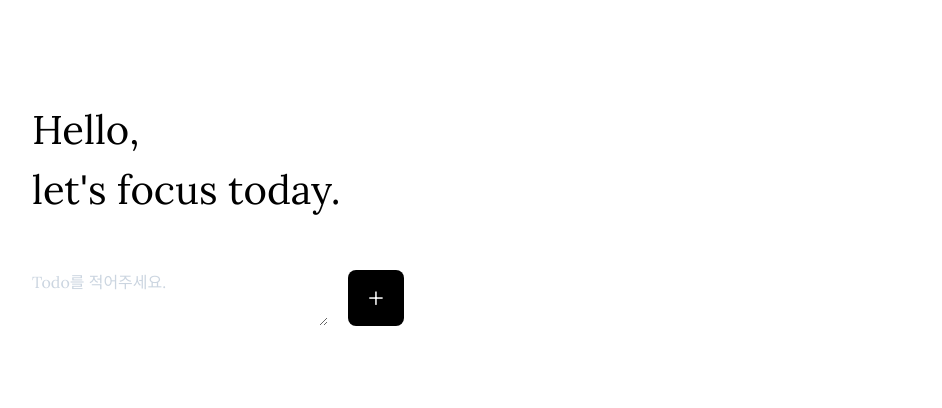
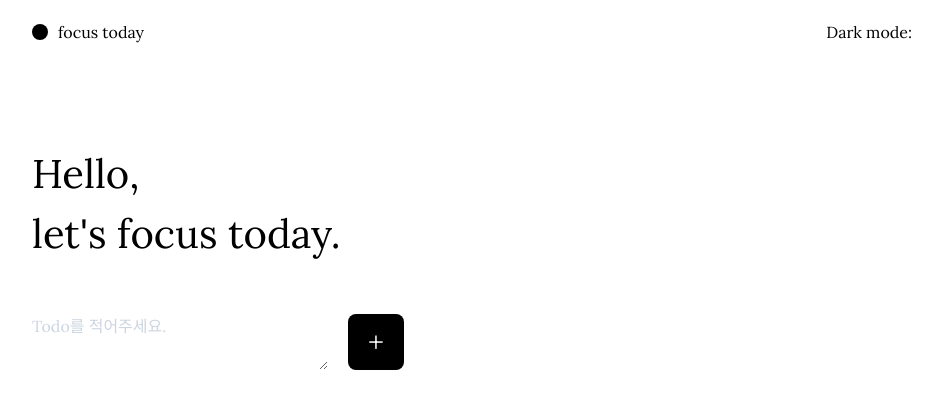
Before and after one commit to yihyun-kim1/Focus-Today, a Next.js app: page / in a window 1280 px wide. Shown: the top 408 px of the page, without its empty margins (168-1110 px from the left). Built offline with nearby package versions, Linux system fonts and the light colour scheme.

Commit message:
다크모드 적용 여부 표시를 위한 상단바 추가

```diff
--- a/src/app/page.tsx
+++ b/src/app/page.tsx
@@ -114,7 +114,14 @@ const handleStartButtonClick = () => {
 
   return (
 
-    <main className="flex min-h-screen flex-row bg-white ">
+    <main className="flex min-h-screen flex-col bg-white ">
+        <div className='flex flex-row mx-[200px] pt-[20px] items-center justify-between'>
+          <div className='flex flex-row items-center'>
+            <div style={{backgroundColor: 'black'}} className='mr-[10px] w-[16px] h-[16px] rounded-xl'/>
+            <div>focus today</div>
+          </div>
+          <div>Dark mode:</div>
+        </div>
       <div className="py-[100px] mx-[200px] w-[360px]">
         <h1 className='text-[40px]'>
         Hello,<br/>
--- a/src/app/task/page.tsx
+++ b/src/app/task/page.tsx
@@ -56,15 +56,12 @@ export default function Task() {
             <div className="text-6xl text-white">{formatTime(countdown)}</div>
             <div className="mt-4">
         <div className='flex flex-col gap-y-[15px]'>
-        {/* {!isRunning ? ( */}
           <button className="bg-black w-[200px] text-white px-4 py-2 rounded-md mr-4" onClick={handleStart}>
             Start
           </button>
-        {/* ) : ( */}
           <button className="bg-black text-white px-4 py-2 rounded-md mr-4" onClick={handleStop}>
             Stop
           </button>
-        {/* )} */}
         </div>
       </div>
         </div>
```
